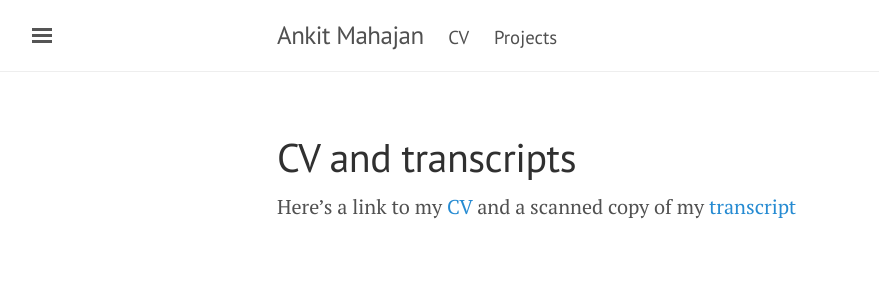
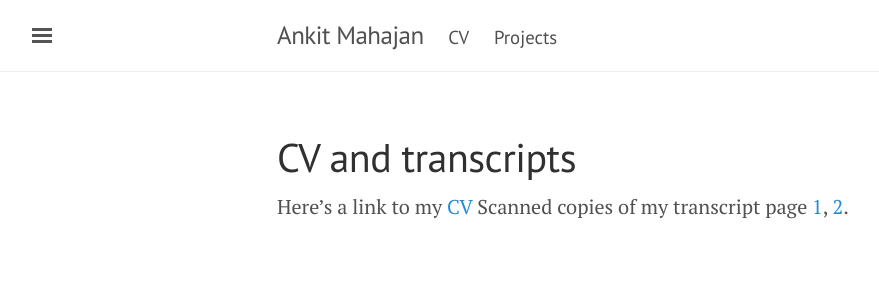
Before and after one commit to ankit76/ankit76.github.io, a Jekyll site: the page built from cv.md, in a window 1280 px wide. Shown: the top 300 px of the page, without its empty margins (3-882 px from the left). Built offline with Jekyll 4.4.1, drawn with Linux system fonts in a browser that asks for light colours.

Commit message:
added transcripts

```diff
--- a/cv.md
+++ b/cv.md
@@ -3,4 +3,5 @@ layout: page
 title: CV and transcripts
 ---
 
-Here's a link to my [CV](/assets/cv.pdf) and a scanned copy of my [transcript](/assets/transcripts.pdf)
+Here's a link to my [CV](/assets/cv.pdf)
+Scanned copies of my transcript page [1](/assets/transcript1.jpg), [2](/assets/transcript2.jpg).
```
Also changed, not shown: 2 other files.
